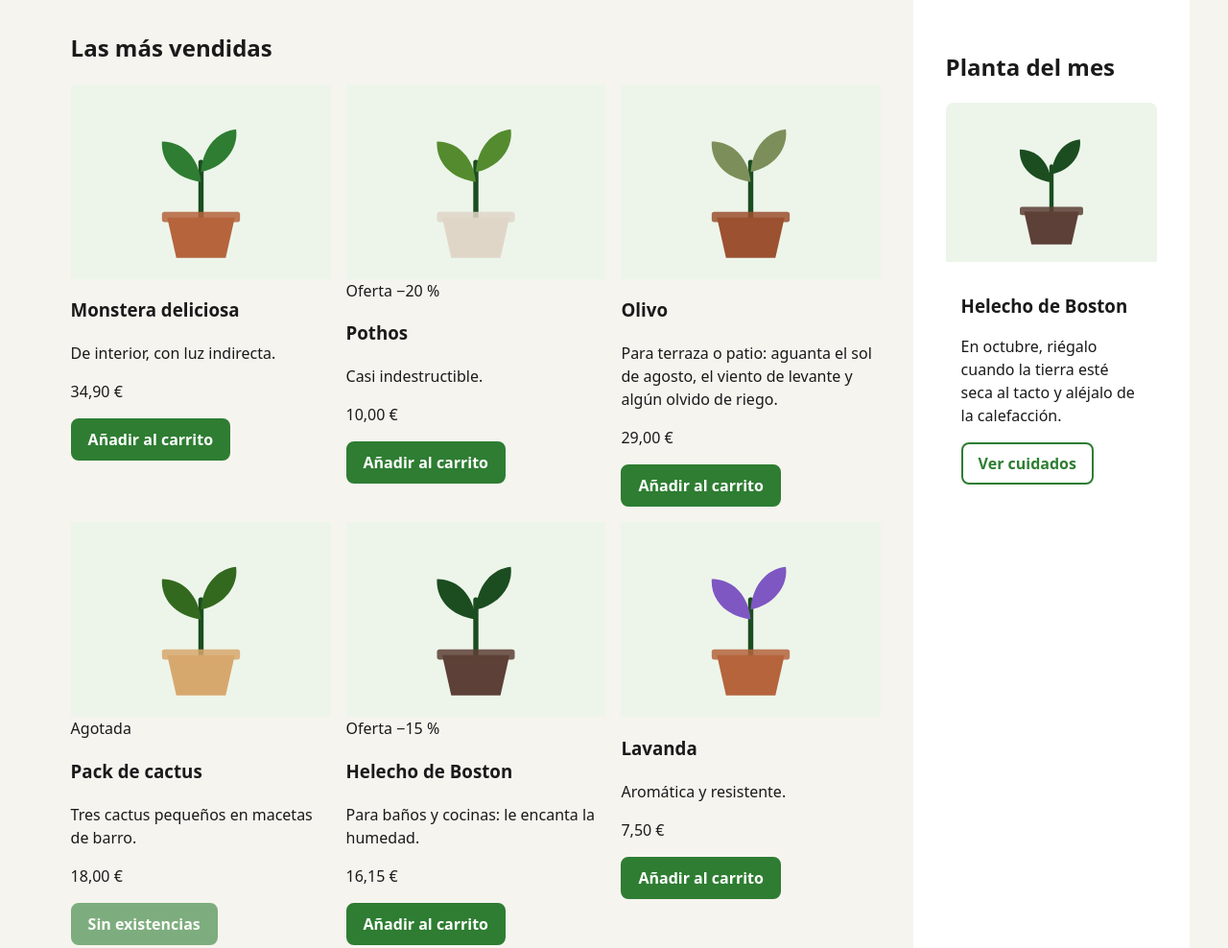
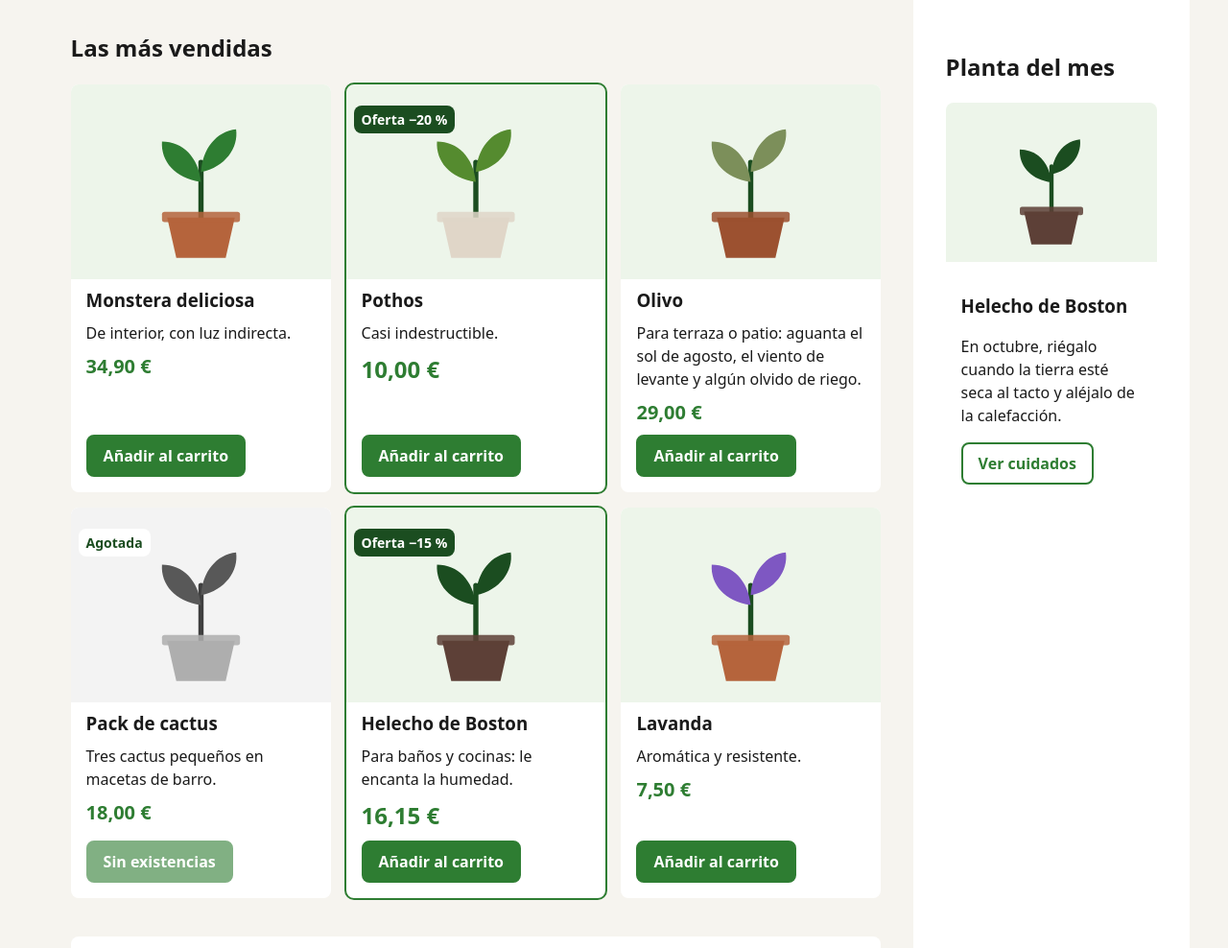
Before and after one commit to adriang614/DIW, a website built with Vite: page p2-raiz/index.html in a window 1280 px wide. Shown: the part 94-1082 px from the top of the page at 96% size. Built offline with nearby package versions, Linux system fonts and the light colour scheme; files whose address does not match are found by name.

Commit message:
B1: Finished

```diff
--- a/p2-raiz/index.html
+++ b/p2-raiz/index.html
@@ -65,7 +65,7 @@
           </article>
           <article class="tarjeta-planta tarjeta-planta--oferta">
             <img class="tarjeta-planta__imagen" src="/tarjetas/pothos.svg" alt="" width="400" height="300" />
-            <span class="tarjeta-planta__etiqueta">Oferta −20 %</span>
+            <p class="tarjeta-planta__etiqueta">Oferta −20 %</p>
             <h3 class="tarjeta-planta__nombre">Pothos</h3>
             <p class="tarjeta-planta__descripcion">Casi indestructible.</p>
             <p class="tarjeta-planta__precio">10,00 €</p>
@@ -80,7 +80,7 @@
           </article>
           <article class="tarjeta-planta tarjeta-planta--agotada">
             <img class="tarjeta-planta__imagen" src="/tarjetas/cactus.svg" alt="" width="400" height="300" />
-            <span class="tarjeta-planta__etiqueta">Agotada</span>
+            <p class="tarjeta-planta__etiqueta">Agotada</p>
             <h3 class="tarjeta-planta__nombre">Pack de cactus</h3>
             <p class="tarjeta-planta__descripcion">Tres cactus pequeños en macetas de barro.</p>
             <p class="tarjeta-planta__precio">18,00 €</p>
@@ -88,7 +88,7 @@
           </article>
           <article class="tarjeta-planta tarjeta-planta--oferta">
             <img class="tarjeta-planta__imagen" src="/tarjetas/helecho.svg" alt="" width="400" height="300" />
-            <span class="tarjeta-planta__etiqueta">Oferta −15 %</span>
+            <p class="tarjeta-planta__etiqueta">Oferta −15 %</p>
             <h3 class="tarjeta-planta__nombre">Helecho de Boston</h3>
             <p class="tarjeta-planta__descripcion">Para baños y cocinas: le encanta la humedad.</p>
             <p class="tarjeta-planta__precio">16,15 €</p>
--- a/p2-raiz/scss/components/_tarjeta-planta.scss
+++ b/p2-raiz/scss/components/_tarjeta-planta.scss
@@ -5,3 +5,74 @@
 //    - los modificadores --oferta (que se note) y --agotada (la imagen en gris);
 //    - especificidad plana: una clase por selector (o .tarjeta-planta--mod .tarjeta-planta__elem). Sin etiquetas ni ids.
 @use "../tokens" as *;
+
+.tarjeta-planta {
+  position: relative;
+  display: flex;
+  flex-direction: column;
+  gap: $space-sm;
+  overflow: hidden;
+  border-radius: $radius-md;
+  background: var(--color-superficie);
+}
+
+.tarjeta-planta__imagen {
+  display: block;
+  width: 100%;
+  height: auto;
+}
+
+.tarjeta-planta__nombre {
+  margin: 0;
+  padding-inline: $space-md;
+}
+
+.tarjeta-planta__descripcion {
+  margin: 0;
+  padding-inline: $space-md;
+}
+
+.tarjeta-planta__precio {
+  margin: 0;
+  padding-inline: $space-md;
+  font-size: 1.25rem;
+  font-weight: 700;
+  color: var(--color-marca);
+}
+
+// Mix con .boton, solo se coloca, el aspecto es d .boton
+.tarjeta-planta__boton {
+  align-self: flex-start;
+  margin: auto $space-md $space-md;
+}
+
+.tarjeta-planta__etiqueta {
+  position: absolute;
+  top: $space-sm;
+  left: $space-sm;
+  padding: 0.25rem $space-sm;
+  border-radius: $radius-md;
+  font-size: 0.875rem;
+  font-weight: 700;
+  color: var(--color-sobre-marca);
+  background: var(--color-marca-fuerte);
+}
+
+// Modificador --oferta
+.tarjeta-planta--oferta {
+  outline: 2px solid var(--color-marca);
+}
+
+.tarjeta-planta--oferta .tarjeta-planta__precio {
+  font-size: 1.5rem;
+}
+
+// Modificador --agotada
+.tarjeta-planta--agotada .tarjeta-planta__imagen {
+  filter: grayscale(1);
+}
+
+.tarjeta-planta--agotada .tarjeta-planta__etiqueta {
+  color: var(--color-marca-fuerte);
+  background: var(--color-superficie);
+}
```
